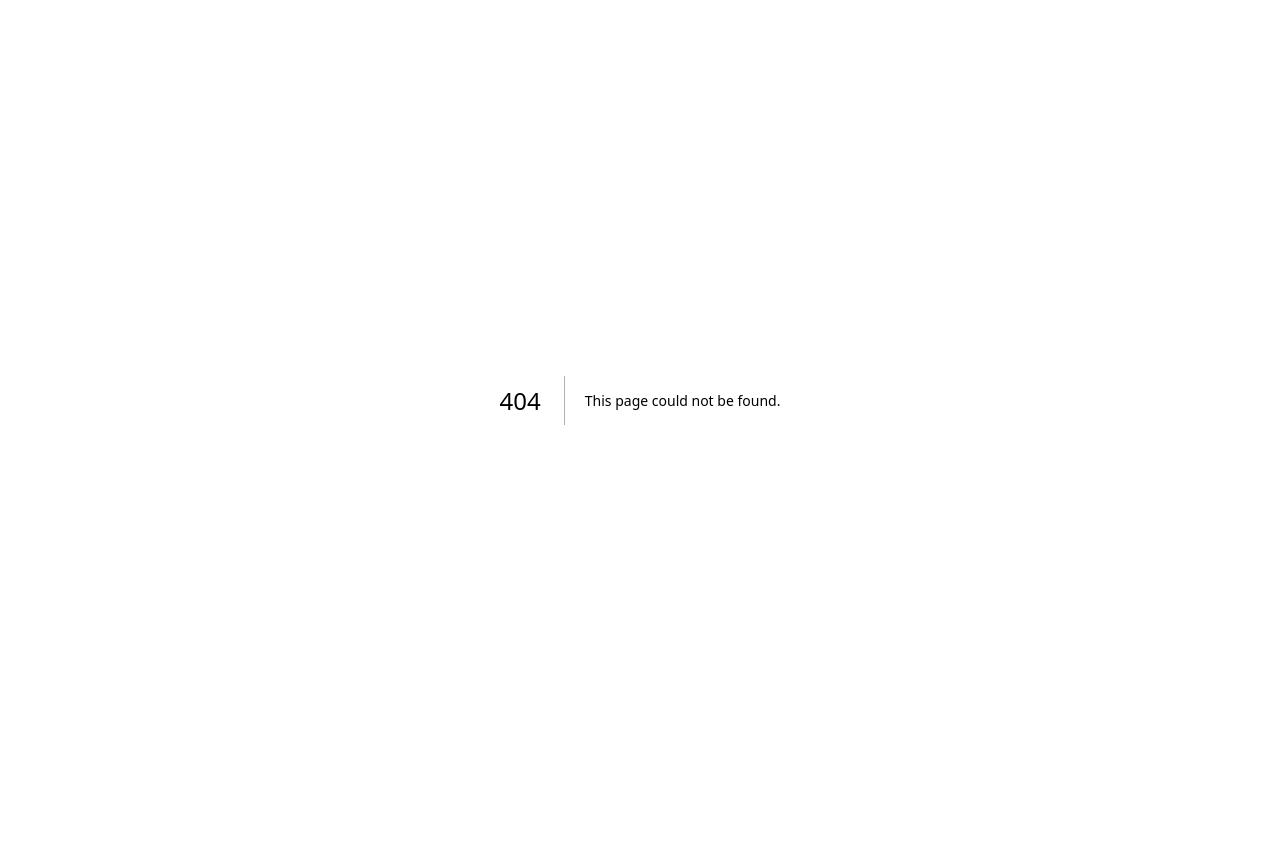
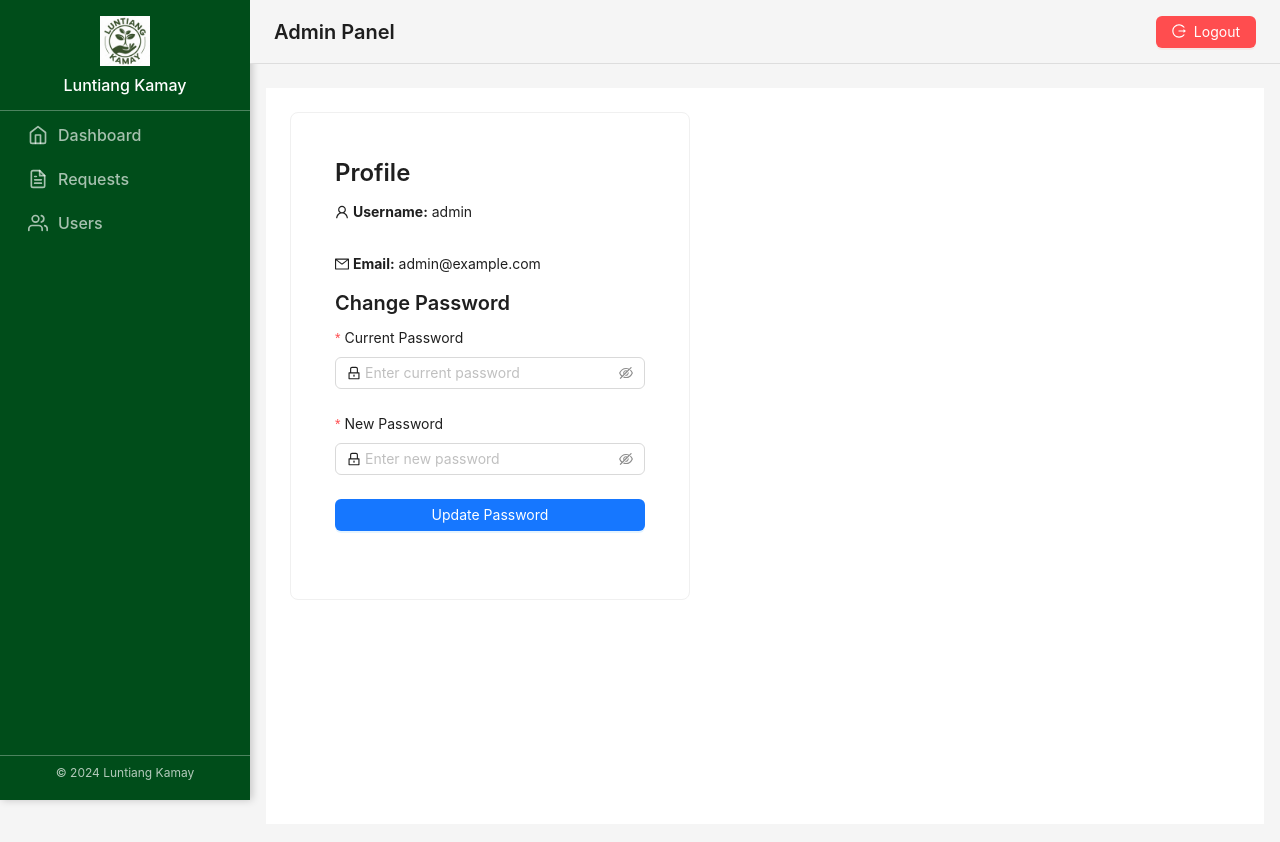
Before and after one commit to medicolls/web-luntiangkamay, a Next.js app: page /pages/profile in a window 1280 px wide. Before the commit this address had no page. Shown: the top 842 px of the page. Before the commit the page ends 800 px from the top, so only its background shows below. Built offline with nearby package versions, Linux system fonts and the light colour scheme.

Commit message:
TODO: Profile page

```diff
--- /dev/null
+++ b/app/api/profile/route.ts
@@ -0,0 +1,11 @@
+import { NextResponse } from "next/server";
+
+export async function GET() {
+  // Simulated user data (Replace with actual database logic)
+  const user = {
+    username: "admin",
+    email: "admin@example.com",
+  };
+
+  return NextResponse.json(user);
+}
--- /dev/null
+++ b/app/pages/profile/page.tsx
@@ -0,0 +1,119 @@
+"use client";
+
+import React, { useEffect, useState } from "react";
+import { useRouter } from "next/navigation";
+import { Form, Input, Button, Card, message, Typography, Space } from "antd";
+import { LockOutlined, UserOutlined, MailOutlined } from "@ant-design/icons";
+import Layout from "@/components/Layout";
+
+const { Title } = Typography;
+
+interface UserProfile {
+  username: string;
+  email: string;
+}
+
+const ProfilePage = () => {
+  const [user, setUser] = useState<UserProfile | null>(null);
+  const [loading, setLoading] = useState(true);
+  const [changingPassword, setChangingPassword] = useState(false);
+  const router = useRouter();
+
+  // Fetch user profile
+  useEffect(() => {
+    const fetchProfile = async () => {
+      try {
+        const response = await fetch("/api/profile");
+        if (!response.ok) throw new Error("Failed to load profile");
+
+        const data = await response.json();
+        setUser(data);
+      } catch (error) {
+        message.error("Error loading profile.");
+      } finally {
+        setLoading(false);
+      }
+    };
+
+    fetchProfile();
+  }, []);
+
+  // Handle password change
+  // Handle password change with improved error handling
+const handlePasswordChange = async (values: { currentPassword: string; newPassword: string }) => {
+    setChangingPassword(true);
+
+    try {
+      const response = await fetch("/api/change-password", {
+        method: "POST",
+        headers: { "Content-Type": "application/json" },
+        body: JSON.stringify(values),
+      });
+
+      const result = await response.json();
+
+      if (!response.ok) {
+        throw new Error(result.message || "Password update failed");
+      }
+
+      message.success("Password changed successfully!");
+    } catch (error) {
+      // ✅ Ensure error is properly handled
+      if (error instanceof Error) {
+        message.error(error.message);
+      } else {
+        message.error("An unexpected error occurred");
+      }
+    } finally {
+      setChangingPassword(false);
+    }
+  };
+
+  return (
+    <Layout>
+      <div className="p-6 flex justify-center">
+        <Card style={{ width: 400, padding: "20px" }} loading={loading}>
+          <Title level={3} className="text-center">Profile</Title>
+
+          {user && (
+            <Space direction="vertical" size="middle" style={{ width: "100%" }}>
+              <p><UserOutlined /> <strong>Username:</strong> {user.username}</p>
+              <p><MailOutlined /> <strong>Email:</strong> {user.email}</p>
+            </Space>
+          )}
+
+          {/* Password Change Form */}
+          <Title level={4} className="mt-4">Change Password</Title>
+          <Form layout="vertical" onFinish={handlePasswordChange}>
+            <Form.Item
+              label="Current Password"
+              name="currentPassword"
+              rules={[{ required: true, message: "Please enter your current password" }]}
+            >
+              <Input.Password prefix={<LockOutlined />} placeholder="Enter current password" />
+            </Form.Item>
+
+            <Form.Item
+              label="New Password"
+              name="newPassword"
+              rules={[
+                { required: true, message: "Please enter a new password" },
+                { min: 6, message: "Password must be at least 6 characters" },
+              ]}
+            >
+              <Input.Password prefix={<LockOutlined />} placeholder="Enter new password" />
+            </Form.Item>
+
+            <Form.Item>
+              <Button type="primary" htmlType="submit" block loading={changingPassword}>
+                Update Password
+              </Button>
+            </Form.Item>
+          </Form>
+        </Card>
+      </div>
+    </Layout>
+  );
+};
+
+export default ProfilePage;
--- a/components/Layout.tsx
+++ b/components/Layout.tsx
@@ -60,12 +60,12 @@ const Layout: React.FC<{ children: React.ReactNode }> = ({ children }) => {
 
           <Space size="large">
             {/* Profile Link */}
-            <Link href="/pages/profile" style={{ textDecoration: "none" }}>
+            { /* <Link href="/pages/profile" style={{ textDecoration: "none" }}>
               <Space>
                 <Avatar size="large" icon={<UserOutlined />} />
                 <span style={{ fontSize: "14px", fontWeight: 500, color: "#333" }}>Profile</span>
               </Space>
-            </Link>
+            </Link> */}
 
             {/* Logout Button */}
             <Button type="primary" danger icon={<LogoutOutlined />} onClick={handleLogout}>
```
